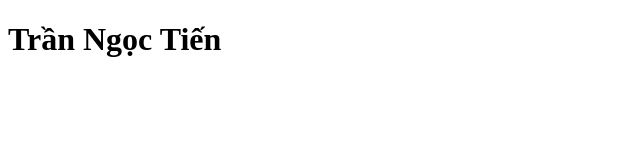
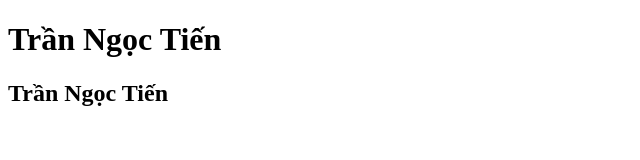
Before and after one commit to ngoctienTNT/Demo01, a plain HTML site: page index.html in a window 1280 px wide. Shown: the whole page, without its empty margins (0-640 px from the left). Drawn offline with Linux system fonts and the light colour scheme.

Commit message:
update 2
đưa lên lại

```diff
--- a/index.html
+++ b/index.html
@@ -8,5 +8,6 @@
 </head>
 <body>
     <h1>Trần Ngọc Tiến</h1>
+    <h2>Trần Ngọc Tiến</h2>
 </body>
 </html>
```
